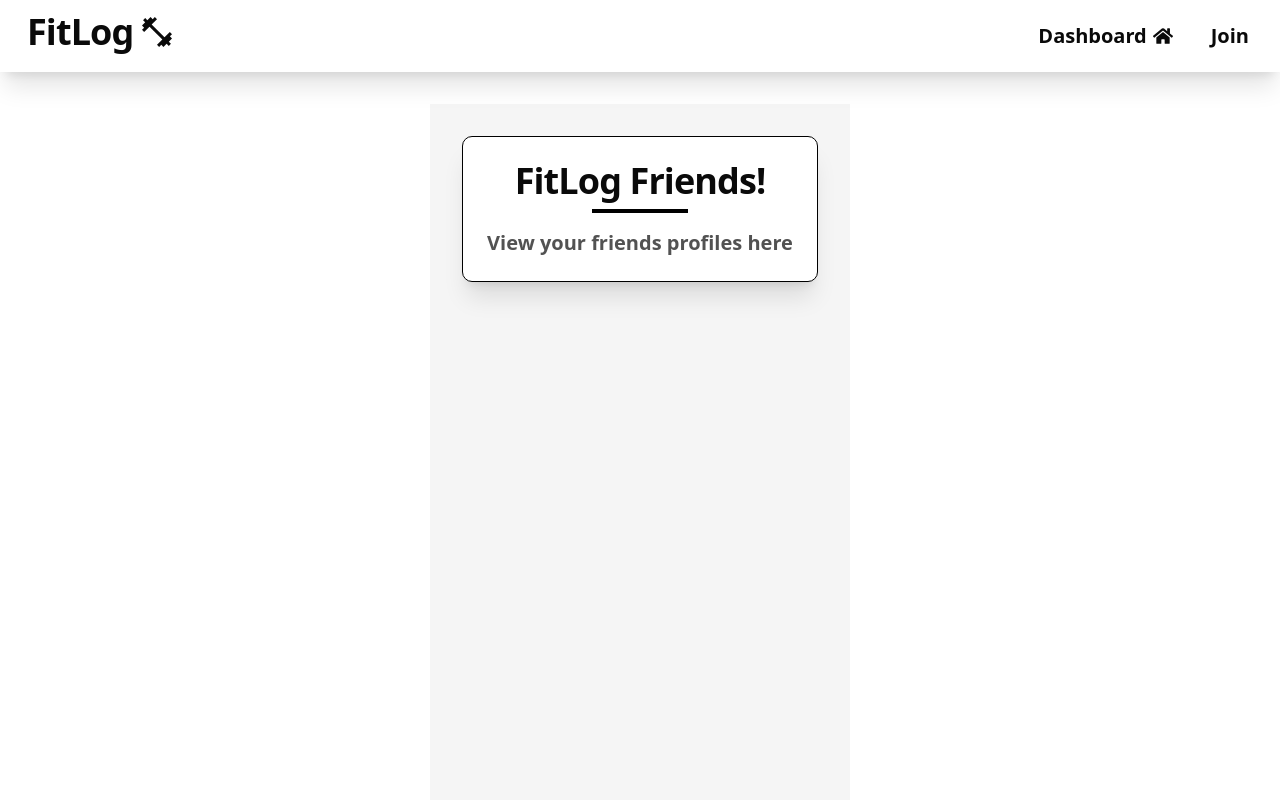
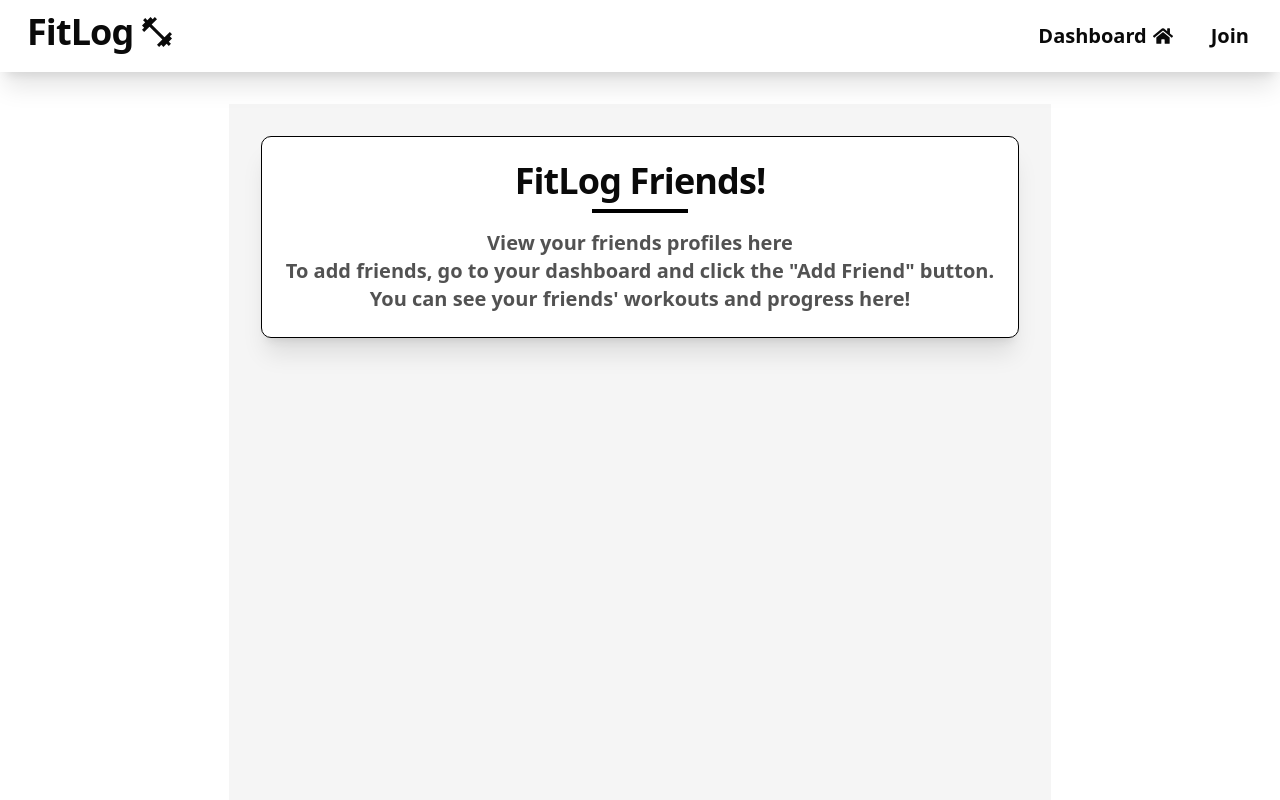
Before and after one commit to tyrucode/fitlog, a Next.js app: page /friends in a window 1280 px wide. Shown: the top 800 px of the page. Built offline with nearby package versions, Linux system fonts and the light colour scheme; no server answers.

Commit message:
fix: correct HTML structure in Friends page for better readability

```diff
--- a/src/app/friends/page.tsx
+++ b/src/app/friends/page.tsx
@@ -12,6 +12,12 @@ function page() {
                             <p className='text-xl text-neutral-600'>
                                 <p>View your friends profiles here</p>
                             </p>
+                            <div>
+                                <p className='text-xl text-neutral-600'>
+                                    <p>To add friends, go to your dashboard and click the "Add Friend" button.</p>
+                                    <p>You can see your friends' workouts and progress here!</p>
+                                </p>
+                            </div>
                         </div>
                     </div>
                 </div>
```
